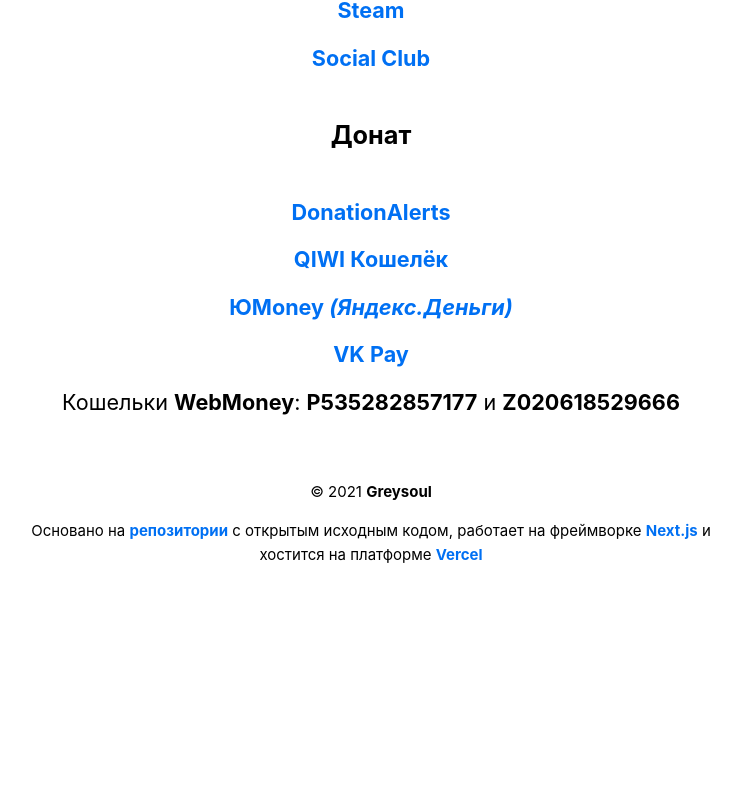
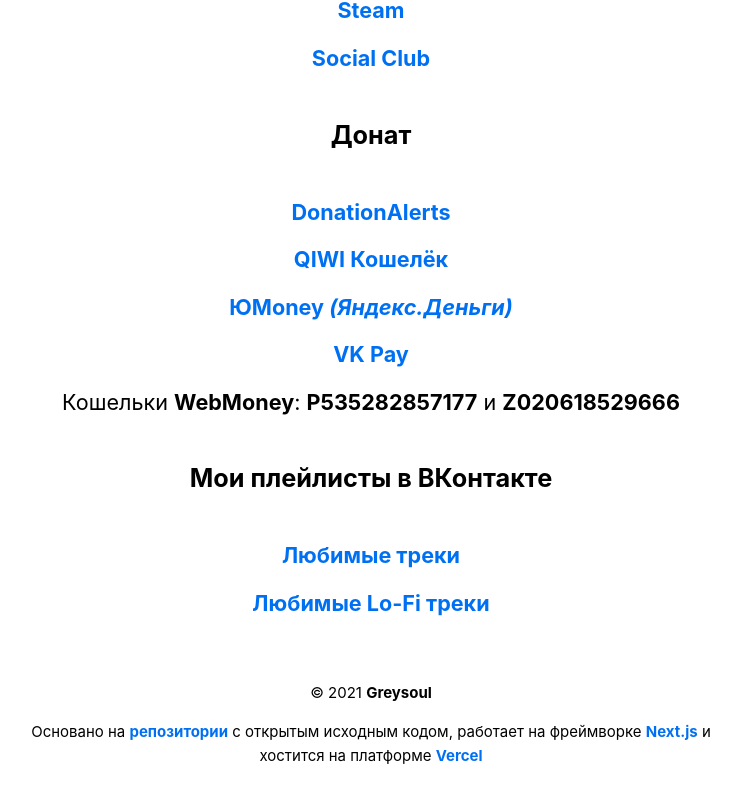
Before and after one commit to realgreysoul/website, a Next.js app: page /information in a window 1280 px wide. Shown: the part 1572-2374 px from the top of the page, without its empty margins (269-1010 px from the left). Before the commit the page ends 2247 px from the top, so only its background shows below. Built offline with nearby package versions, Linux system fonts and the light colour scheme.

Commit message:
Update information.js

```diff
--- a/pages/information.js
+++ b/pages/information.js
@@ -120,6 +120,11 @@ export default function Projects({ allProjectsData }) {
         <br>
         </br>
         Кошельки <strong>WebMoney</strong>: <strong>P535282857177</strong> и <strong>Z020618529666</strong>
+        <h3 className={utilStyles.headingXL}>Мои плейлисты в ВКонтакте</h3>
+        <a href={`https://vk.com/music?z=audio_playlist205955149_91119843/94d1a94ae3924f9203`} target="_blank"><strong>Любимые треки</strong></a>
+        <br>
+        </br>
+        <a href={`https://vk.com/music?z=audio_playlist205955149_91119845/69f1fbe6fd0f254eb6`} target="_blank"><strong>Любимые Lo-Fi треки</strong></a>
       </section>
     </Layout>
   )
```
